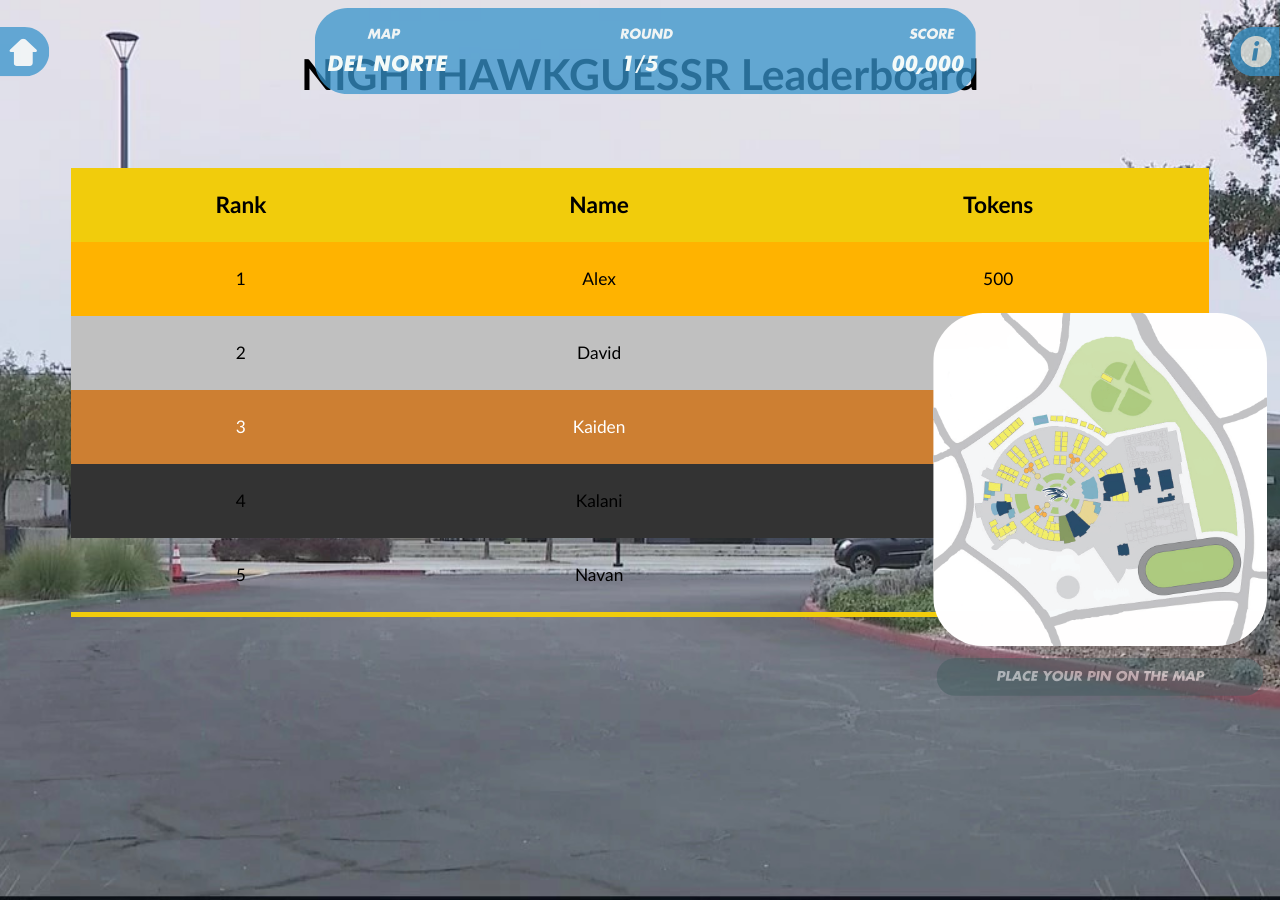
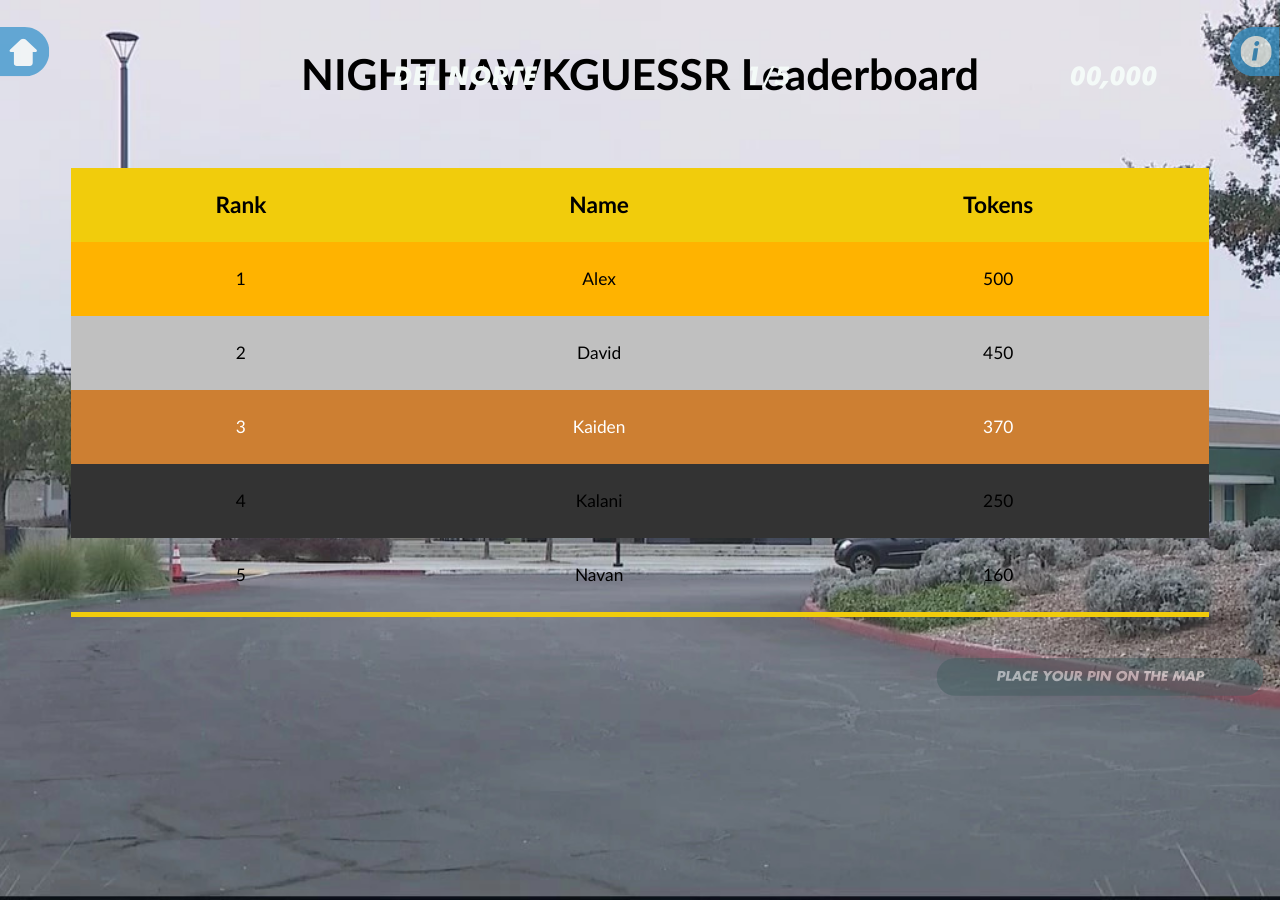
Before and after one commit to DavidVasilev1/Nighthawk-guessr, a Jekyll site: the page leaderboard.html, which Jekyll copies as it is, in a window 1280 px wide. Built offline with Jekyll 4.4.1, drawn with Linux system fonts in a browser that asks for light colours.

Commit message:
remove bar

```diff
--- a/leaderboard.html
+++ b/leaderboard.html
@@ -9,9 +9,7 @@
 </head>
 <body style="background-image: url('./assets/img/guess.jpg'); background-repeat: no-repeat; background-attachment: fixed; background-size: cover;" onload = "resize()">
     <img src = "./assets/svg/home.svg" id="home"onclick = "//prompt are you sure if you want to leave" width = "60" height = "60" class = "topbar" style="top: 32px; left: 0px; opacity: 0.75;">
-    <img src = "./assets/svg/bar.svg" id = "bar" width = "800" height = "104" class = "topbar" style="top: 10px; left: 370px; opacity: 0.75;">
     <img src = "./assets/svg/help.svg" id="help" onclick = "//prompt window with information" width = "60" height = "60" class = "topbar" style="top: 32px; right: 0px; opacity: 0.75;">
-    <img src = "./assets/img/map.png" id="map" onclick = "//placepin" width = "400" height = "400" class = "topbar" style="top: 375px; left: 1120px; border-radius:50px">
     <img src = "./assets/svg/submit.svg" id="submit" onclick = "//placepin" width = "400" height = "47" class = "topbar" style="top: 790px; left: 1120px; opacity: 0.5;">
 
     <div class = "barText" id="mapText" style="top:60px; left:393px;">DEL NORTE</div>
@@ -173,11 +171,11 @@
         var size = window.innerWidth/1536;
 
         // TOP BAR RESIZE
-        dynamic_TextSize('barText', 26, size)
-        dynamic_Positioning('mapText', 60, 393, size)
-        dynamic_Positioning('round', 60, 746, size)
-        dynamic_Positioning('score', 60, 1070, size)
-        dynamic_imgSize('bar', 800, 104, 10, 375, size)
+        //dynamic_TextSize('barText', 26, size)
+        //dynamic_Positioning('mapText', 60, 393, size)
+        //dynamic_Positioning('round', 60, 746, size)
+        //dynamic_Positioning('score', 60, 1070, size)
+        //dynamic_imgSize('bar', 800, 104, 10, 375, size)
         // TOP BAR RESIZE
 
         // MENU BUTTONS RESIZE
@@ -186,7 +184,7 @@
         // MENU BUTTONS RESIZE
 
         // MAP RESIZE
-        dynamic_imgSize('map', 400, 400, 375, 1120, size)
+        //dynamic_imgSize('map', 400, 400, 375, 1120, size)
         dynamic_imgSize('submit', 400, 47, 790, 1120, size)
         // MENU RESIZE
     }
```
